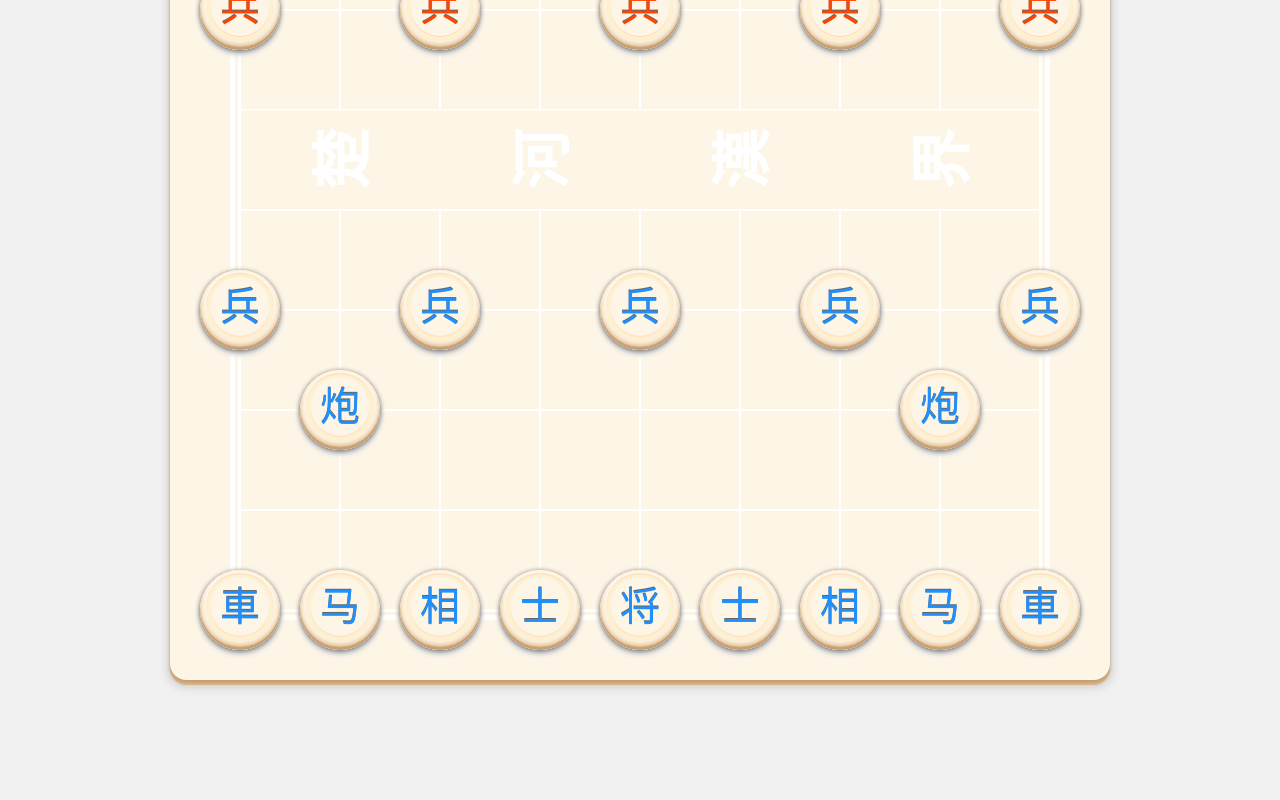
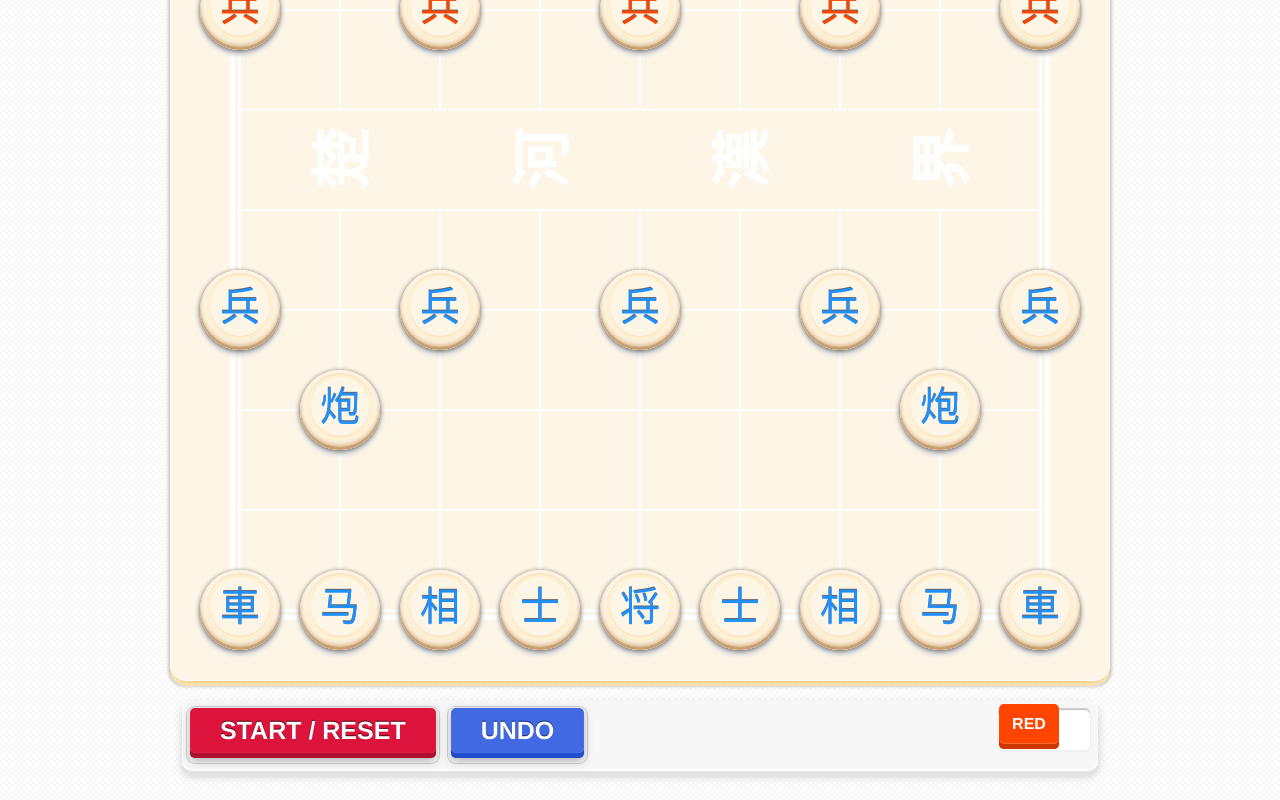
Before and after one commit to MaxWithU/Chinese-chess, a Vue app: page /#/ in a window 1280 px wide. Shown: the part 400-1200 px from the top of the page. Built offline with nearby package versions, Linux system fonts and the light colour scheme.

Commit message:
ui优化

```diff
--- a/old/index.html
+++ b/old/index.html
@@ -8,6 +8,9 @@
     body, html {
       min-height: 1000px;
       max-width: 1000px;
+    }
+    *{
+      -webkit-user-select:none; -moz-user-select:none; -ms-user-select:none; user-select:none;
     }
     #app {
       width: 1000px;
--- a/package.json
+++ b/package.json
@@ -18,6 +18,8 @@
     "vue-router": "^2.3.1"
   },
   "devDependencies": {
+    "less": "2.7.2",
+    "less-loader": "4.0.5",
     "autoprefixer": "^6.7.2",
     "babel-core": "^6.22.1",
     "babel-eslint": "^7.1.1",
--- /dev/null
+++ b/src/components/__child/dashboard.vue
@@ -0,0 +1,134 @@
+<template>
+  <div class="dashboard">
+    <div class ="start-btn" @click ="$emit('on-reset')">START / RESET</div>
+    <div class="undo-btn" @click = "$emit('on-undo')">UNDO</div>
+    <div class ="camp">
+      <div class="switch" :class= "camp === 'B' ? 'active': ''">{{camp === 'B' ? 'BLUE': 'RED'}}</div>
+    </div>
+  </div>
+</template>
+<script>
+  export default {
+    props: {
+      camp: String
+    }
+  }
+</script>
+<style lang="less">
+  .dashboard{
+    height:55px;
+    overflow: hidden;
+    background:#f7f7f7;
+    border-radius:10px;
+    padding:8px;
+    box-shadow:
+      0px -1px 0px 1px #fff inset,
+      0px 5px 0px darken(#f0f0f0, 5%),
+      0px 5px 10px #cbcbcb;
+    width:900px;
+    margin:40px auto;
+    .start-btn{
+      font-weight:bold;
+      cursor:pointer;
+      float:left;
+      height:50px;
+      line-height:45px;
+      text-align:center;
+      border-radius:5px;
+      background: #DC143C;
+      margin-right:15px;
+      font-size:25px;
+      color:#fff;
+      text-shadow:0px -1px 0px darken(#DC143C, 30%);
+      box-shadow:
+        0px 3px 10px darken(#cbcbcb, 10%),
+        0px -5px 0px darken(#DC143C, 10%) inset,
+        0px 2px 0px 3px #f7f7f7,
+        0px 2px 0px 4px #cbcbcb,
+        0px -5px 1px lighten(#DC143C, 20%) inset;
+      padding:0 30px;
+      &:hover{
+        background: lighten(#DC143C, 2%);
+      }
+      &:active{
+        text-shadow:0px 0px 0px darken(#DC143C, 30%);
+        line-height:46px;
+        background: darken(#DC143C, 5%);
+        box-shadow:
+          0px 2px 0px #f1f1f1 inset,
+          0px 2px 2px darken(#cbcbcb, 10%),
+          0px 2px 0px 3px #f1f1f1,
+          0px 2px 0px 4px #cbcbcb,
+          0px -1px 0px darken(#DC143C, 20%) inset;
+      }
+    }
+
+    .undo-btn{
+      font-weight:bold;
+      cursor:pointer;
+      float:left;
+      height:50px;
+      line-height:45px;
+      text-align:center;
+      border-radius:5px;
+      background:#4169e1;
+      font-size:25px;
+      color:#fff;
+      text-shadow:0px -1px 0px darken(#4169e1, 30%);
+      box-shadow:
+        0px 3px 10px darken(#cbcbcb, 10%),
+        0px -5px 0px darken(#4169e1, 10%) inset,
+        0px 2px 0px 3px #f7f7f7,
+        0px 2px 0px 4px #cbcbcb,
+        0px -5px 1px lighten(#4169e1, 20%) inset;
+      padding:0 30px;
+      &:hover{
+        background: lighten(#4169e1, 2%);
+      }
+      &:active{
+        text-shadow:0px 0px 0px darken(#4169e1, 30%);
+        line-height:46px;
+        background: darken(#4169e1, 5%);
+        box-shadow:
+          0px 2px 0px #f1f1f1 inset,
+          0px 2px 2px darken(#cbcbcb, 10%),
+          0px 2px 0px 3px #f1f1f1,
+          0px 2px 0px 4px #cbcbcb,
+          0px -1px 0px darken(#4169e1, 20%) inset;
+      }
+    }
+    .camp{
+      box-shadow:0px 2px 0px #cbcbcb inset, 0px 3px 0px #f1f1f1 inset, 0px 1px 0px 1px #f1f1f1,  0px 1px 0px 2px #f7f7f7;
+      padding:1px;
+      border-radius:5px;
+      width:90px;
+      background:#fff;
+      float:right;
+      height:40px;
+    }
+    .switch{
+      box-shadow:
+      0px -5px 0px darken(#FF4500, 10%) inset,
+      0px -6px 0px lighten(#FF4500, 10%) inset,
+      0px -5px 0px #FF4500;
+      transition: .2s all;
+      width: 60px;
+      height:40px;
+      border-radius: 5px;
+      background:#FF4500;
+      color:#fff;
+      line-height:30px;
+      font-weight:bold;
+      text-shadow:0px -1px 0px 1px darken(#FF4500, 10%);
+      &.active{
+        margin-left:30px;
+        background:#1E90FF;
+        text-shadow:0px -1px 0px darken(#1E90FF, 10%);
+        box-shadow:
+        0px -5px 0px darken(#1E90FF, 10%) inset,
+        0px -6px 0px lighten(#1E90FF, 10%) inset,
+        0px -5px 0px #1E90FF;
+      }
+    }
+  }
+</style>
--- a/src/components/index.vue
+++ b/src/components/index.vue
@@ -1,4 +1,5 @@
 <template>
+<div>
   <div class ="board">
     <div
       v-for = "(item, index) in mtx"
@@ -16,26 +17,47 @@
       </span>
     </div>
   </div>
+  <dashboard
+    :camp = "choose"
+    @on-reset = "reset"
+    @on-undo = "undo"
+    ></dashboard>
+</div>
 </template>
 <script>
+  import dashboard from './__child/dashboard'
   import curryPick from './utils/curryPick'
-  import chess from './chess.json'
+  import Chess from './chess.json'
   import Rule from './class/Rule'
   // import Check from './class/Check'
   export default {
+    components: {
+      dashboard
+    },
     data () {
       return {
-        chess: new Map(chess),
+        chess: {},
         mtx: [],
         choose: 'A',
         chooseItem: null
       }
     },
     mounted () {
-      this.renderIt()
+      this.reset()
     },
     methods: {
+      undo () {
+        console.log('undo')
+      },
+      reset () {
+        console.log('reset')
+        this.choose = 'A'
+        this.chooseItem = null
+        this.chess = new Map(Chess.map((item) => item))
+        this.renderIt()
+      },
       renderIt () {
+        console.log(this.chess)
         this.mtx = Array(10).fill().map((item, i) => Array(9).fill(null))
         for (let [key, value] of this.chess) {
           if (value.x !== null) {
@@ -104,10 +126,10 @@
     }
   }
 </script>
-<style>
+<style lang = "less">
   html{
     height:1200px;
-    background:#f1f1f1;
+    background-image:url(../assets/bg.png);
   }
   .board{
     font-family:KaiTi;
@@ -120,10 +142,10 @@
     0px 0px 0px 50px #fff inset,
     0px 0px 0px 50px #FDF5E6 inset,
     0px 0px 0px 20px #FDF5E6,
-    0px 3px 3px 20px #C59F75,
-    0px 5px 0px 20px #DEB887,
-    0px 5px 10px 22px #cbcbcb
-    ;
+    0px 1px 0px 20px #fff,
+    0px 6px 3px 17px darken(#FDF5E6, 20%),
+    0px 6px 0px 20px darken(#FDF5E6, 10%),
+    0px 5px 3px 22px #cbcbcb;
     margin:0 auto;
     border-radius:5px;
       overflow: hidden;
```
Also changed, not shown: src/assets/bg.png (added).
